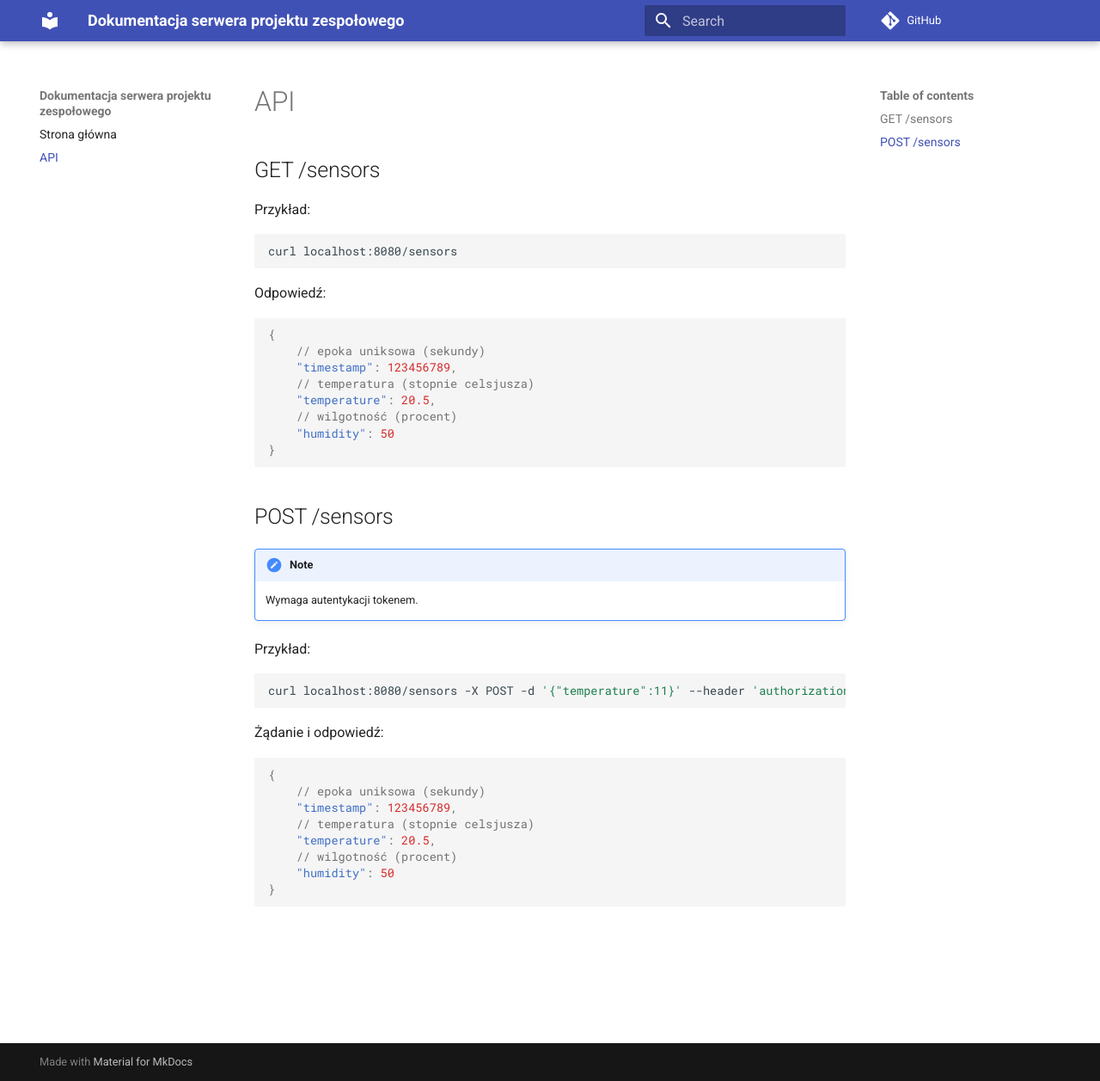
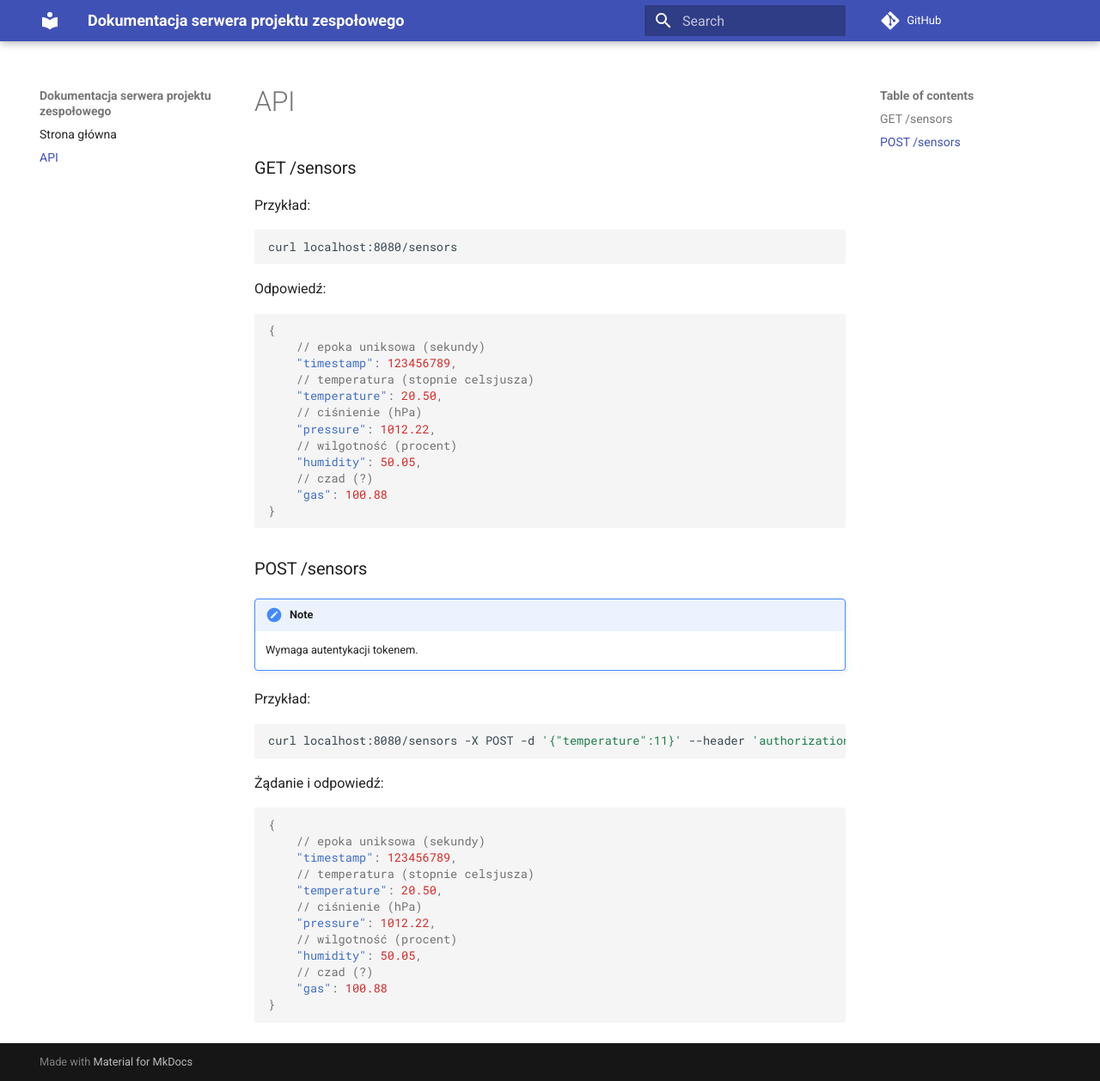
Before and after one commit to projekt-zespolony/server, an MkDocs documentation site: the page built from docs/api.md, in a window 1280 px wide and 1257 px high. Shown: the whole window at 86% size. Built offline with MkDocs 1.6.1 and Material for MkDocs 9.7.7, drawn with Linux system fonts in a browser that asks for light colours; comment, search, counter and statistics services are not loaded.

````diff
--- a/docs/api.md
+++ b/docs/api.md
@@ -1,6 +1,6 @@
 # API
 
-## GET /sensors
+### GET /sensors
 
 Przykład:
 
@@ -15,13 +15,17 @@ Odpowiedź:
     // epoka uniksowa (sekundy)
     "timestamp": 123456789,
     // temperatura (stopnie celsjusza)
-    "temperature": 20.5,
+    "temperature": 20.50,
+    // ciśnienie (hPa)
+    "pressure": 1012.22,
     // wilgotność (procent)
-    "humidity": 50
+    "humidity": 50.05,
+    // czad (?)
+    "gas": 100.88
 }
 ```
 
-## POST /sensors
+### POST /sensors
 
 !!! note
     Wymaga autentykacji tokenem.
@@ -39,8 +43,12 @@ curl localhost:8080/sensors -X POST -d '{"temperature":11}' --header 'authorizat
     // epoka uniksowa (sekundy)
     "timestamp": 123456789,
     // temperatura (stopnie celsjusza)
-    "temperature": 20.5,
+    "temperature": 20.50,
+    // ciśnienie (hPa)
+    "pressure": 1012.22,
     // wilgotność (procent)
-    "humidity": 50
+    "humidity": 50.05,
+    // czad (?)
+    "gas": 100.88
 }
 ```
````
